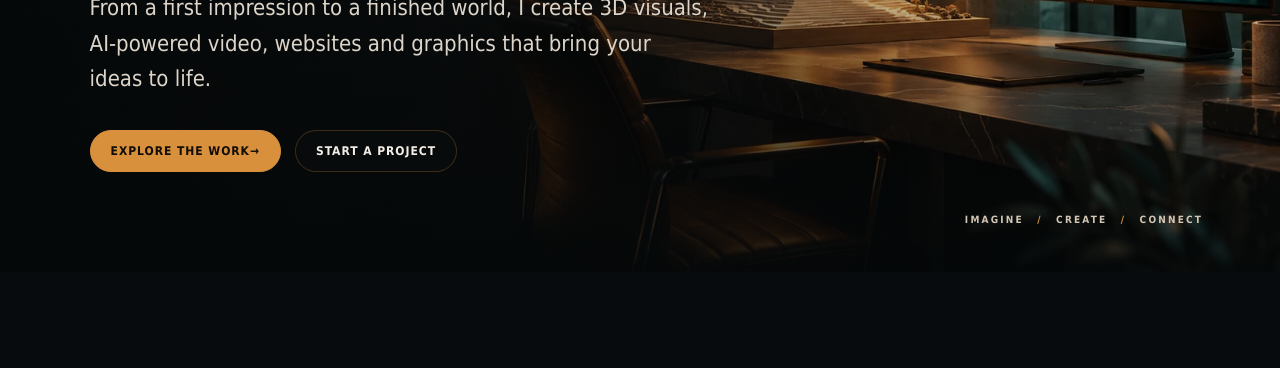
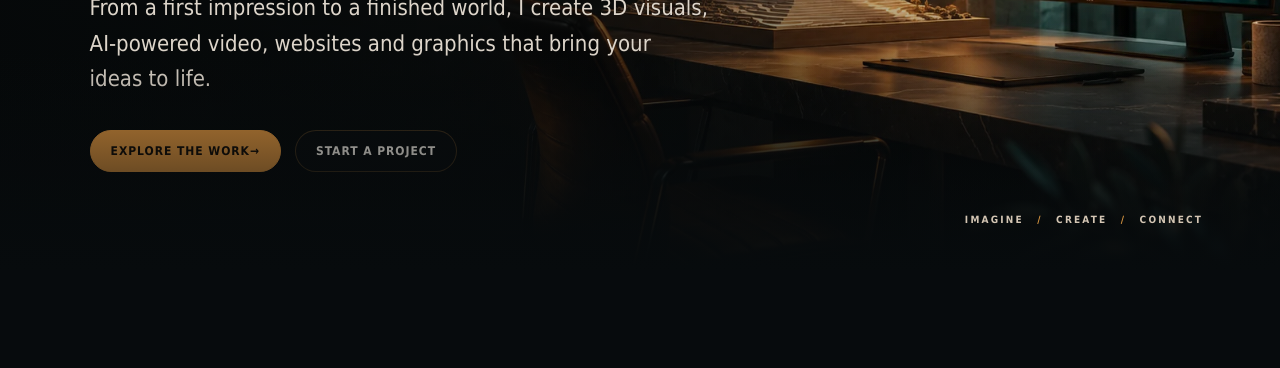
Before and after one commit to Sourpickles79/jason-arts-site, a plain HTML site: page creative-services.html in a window 1280 px wide. Shown: the part 432-800 px from the top of the page. Drawn offline with Linux system fonts and the light colour scheme.

Commit message:
Blend hero images into page backgrounds

```diff
--- a/styles.css
+++ b/styles.css
@@ -166,6 +166,17 @@ img { display: block; max-width: 100%; }
     linear-gradient(90deg, rgba(2, 6, 8, .96) 0%, rgba(2, 6, 8, .68) 44%, rgba(2, 6, 8, .28) 100%),
     linear-gradient(0deg, var(--bg) 0%, rgba(7, 11, 13, .96) 14%, rgba(7, 11, 13, .68) 32%, rgba(7, 11, 13, .2) 50%, rgba(7, 11, 13, 0) 74%);
 }
+/* Bring every full-width hero into the page background without a hard edge. */
+.hero::after, .subhero::after, .services-hero::after {
+  content: "";
+  position: absolute;
+  inset: auto 0 0;
+  height: clamp(180px, 28vh, 340px);
+  z-index: 2;
+  pointer-events: none;
+  background: linear-gradient(to bottom, rgba(7, 11, 13, 0) 0%, rgba(7, 11, 13, .48) 52%, var(--bg) 100%);
+}
+.services-hero__content, .services-hero__note { z-index: 3; }
 .hero[data-hero-effect="tv-glow"], .hero[data-hero-effect="dusk-glow"] {
   min-height: 84vh;
 }
```
